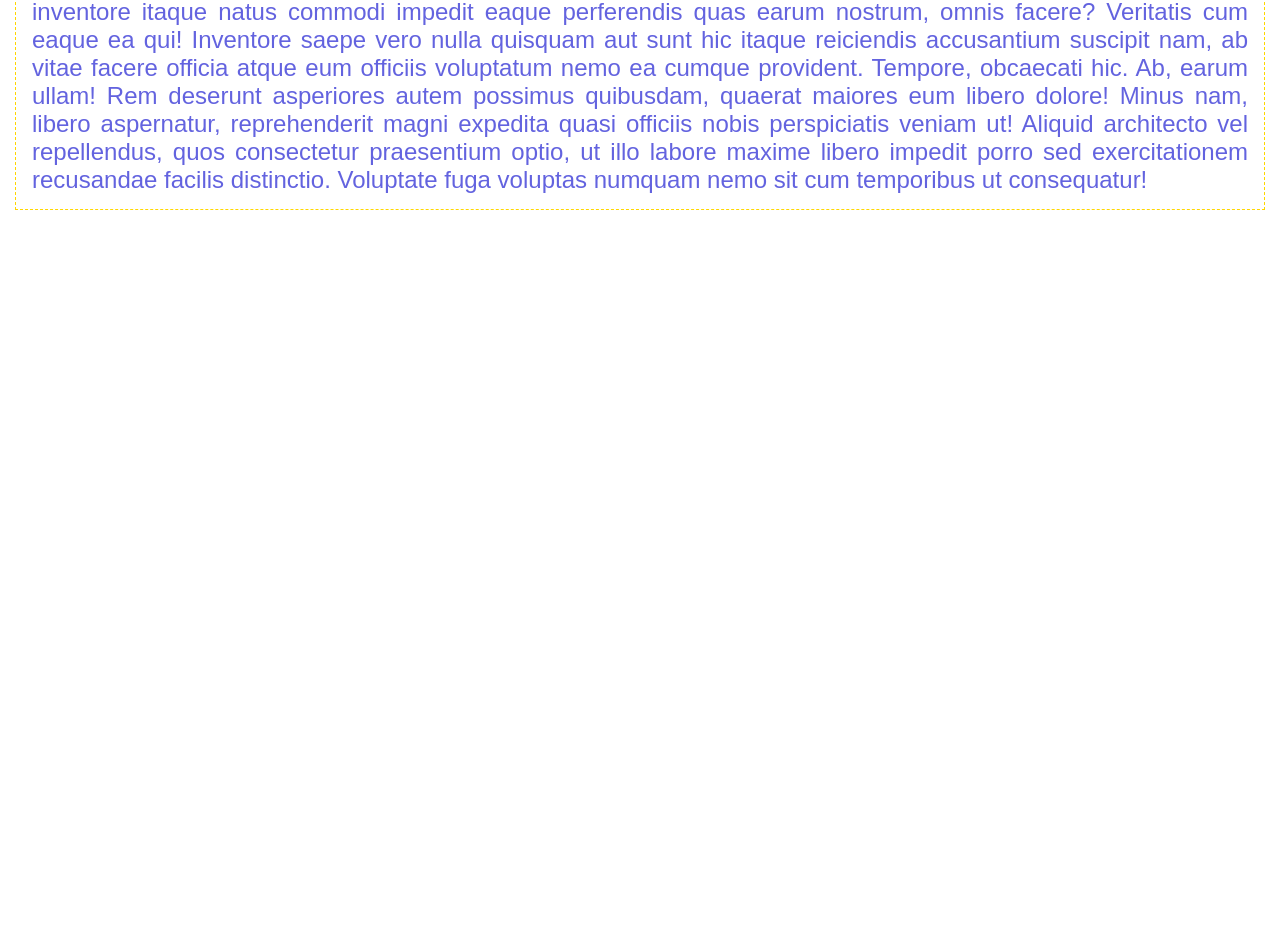
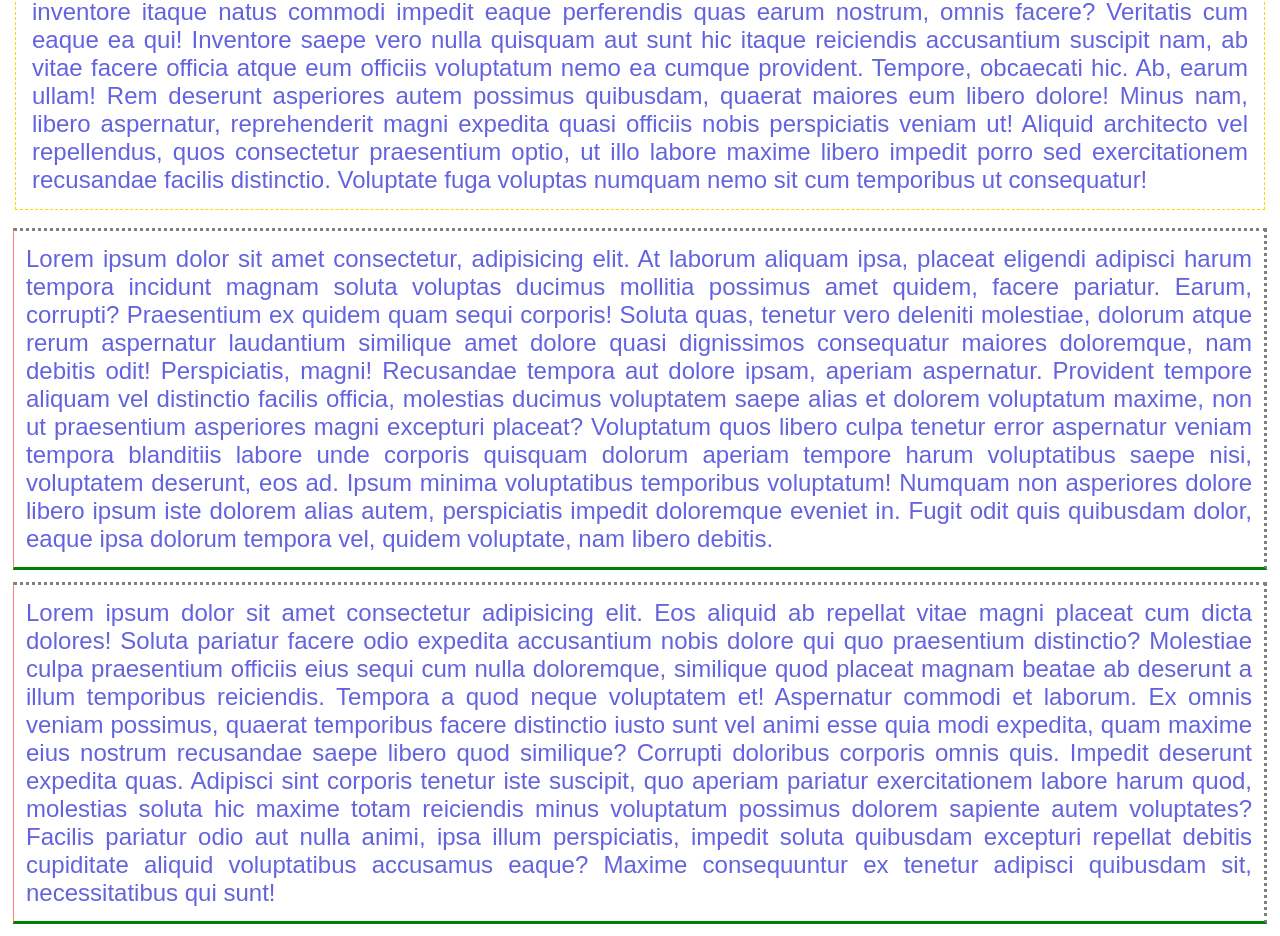
Before and after one commit to rahim8050/emobs, a plain HTML site: page lesson3-1.html in a window 1280 px wide. Shown: the part 546-1482 px from the top of the page. Before the commit the page ends 800 px from the top, so only its background shows below. Drawn offline with Linux system fonts and the light colour scheme; a web font is replaced by a local one.

Commit message:
final touches

```diff
--- a/lesson3-1.html
+++ b/lesson3-1.html
@@ -44,7 +44,7 @@
     "XELA" 0,
     "YELA" 0;
         }
-        div{
+        .m{
             border: 1px dashed gold;
             /* margin: 15px; */
             /* padding: 10px; */
@@ -58,11 +58,18 @@
 
 
         }
+        .z{
+            border: dotted grey;
+            border-left: 1px solid salmon;
+            border-bottom: 3px solid green;
+            margin: 12px 13px;
+            padding: 14px 12px;
+        }
     </style>
 </head>
 <body>
     <!--  -->
-    <div>
+    <div class="m">
         <h2 class="h">first paragraph</h2>
         <p>Lorem ipsum dolor sit amet consectetur adipisicing elit. Cumque nesciunt cupiditate voluptatem nam maxime itaque asperiores numquam similique, nisi modi, quod debitis. Unde voluptate dolorum voluptatum. Est eos nesciunt quo!
         Magnam earum accusamus unde commodi. Corporis omnis eum velit tenetur laboriosam minus sed veniam rerum modi eius! Tenetur repudiandae culpa officiis atque, autem maiores voluptatibus, molestiae vitae, doloribus hic minus.
@@ -71,7 +78,7 @@
         Suscipit error voluptatum iste enim odio voluptates quasi iusto? Non quasi voluptate doloremque vero praesentium voluptatum ducimus? Dolorem neque perferendis nobis saepe nam possimus asperiores provident, natus enim aliquid. Ea.</p>
 
     </div>
-    <div>
+    <div class="m">
         <h2 class="h">second paragraph</h2>
         <p>Lorem ipsum dolor sit amet consectetur, adipisicing elit. Nesciunt sunt qui hic esse fugiat eos sint id quam inventore itaque natus commodi impedit eaque perferendis quas earum nostrum, omnis facere?
         Veritatis cum eaque ea qui! Inventore saepe vero nulla quisquam aut sunt hic itaque reiciendis accusantium suscipit nam, ab vitae facere officia atque eum officiis voluptatum nemo ea cumque provident.
@@ -79,5 +86,19 @@
         Aliquid architecto vel repellendus, quos consectetur praesentium optio, ut illo labore maxime libero impedit porro sed exercitationem recusandae facilis distinctio. Voluptate fuga voluptas numquam nemo sit cum temporibus ut consequatur!</p>
 
     </div>
+    <div class="z">
+    <p><span>Lorem ipsum dolor sit amet consectetur, adipisicing elit. At laborum aliquam ipsa, placeat eligendi adipisci harum tempora incidunt magnam soluta voluptas ducimus mollitia possimus amet quidem, facere pariatur. Earum, corrupti?
+    Praesentium ex quidem quam sequi corporis! Soluta quas, tenetur vero deleniti molestiae, dolorum atque rerum aspernatur laudantium similique amet dolore quasi dignissimos consequatur maiores doloremque, nam debitis odit! Perspiciatis, magni!
+    Recusandae tempora aut dolore ipsam, aperiam aspernatur. Provident tempore aliquam vel distinctio facilis officia, molestias ducimus voluptatem saepe alias et dolorem voluptatum maxime, non ut praesentium asperiores magni excepturi placeat?
+    Voluptatum quos libero culpa tenetur error aspernatur veniam tempora blanditiis labore unde corporis quisquam dolorum aperiam tempore harum voluptatibus saepe nisi, voluptatem deserunt, eos ad. Ipsum minima voluptatibus temporibus voluptatum!
+    Numquam non asperiores dolore libero ipsum iste dolorem alias autem, perspiciatis impedit doloremque eveniet in. Fugit odit quis quibusdam dolor, eaque ipsa dolorum tempora vel, quidem voluptate, nam libero debitis.</span></p>
+</div>
+<div class="z">
+<p><span>Lorem ipsum dolor sit amet consectetur adipisicing elit. Eos aliquid ab repellat vitae magni placeat cum dicta dolores! Soluta pariatur facere odio expedita accusantium nobis dolore qui quo praesentium distinctio?
+        Molestiae culpa praesentium officiis eius sequi cum nulla doloremque, similique quod placeat magnam beatae ab deserunt a illum temporibus reiciendis. Tempora a quod neque voluptatem et! Aspernatur commodi et laborum.
+        Ex omnis veniam possimus, quaerat temporibus facere distinctio iusto sunt vel animi esse quia modi expedita, quam maxime eius nostrum recusandae saepe libero quod similique? Corrupti doloribus corporis omnis quis.
+        Impedit deserunt expedita quas. Adipisci sint corporis tenetur iste suscipit, quo aperiam pariatur exercitationem labore harum quod, molestias soluta hic maxime totam reiciendis minus voluptatum possimus dolorem sapiente autem voluptates?
+        Facilis pariatur odio aut nulla animi, ipsa illum perspiciatis, impedit soluta quibusdam excepturi repellat debitis cupiditate aliquid voluptatibus accusamus eaque? Maxime consequuntur ex tenetur adipisci quibusdam sit, necessitatibus qui sunt!</span></p>
+    </div>
 </body>
 </html>
```
